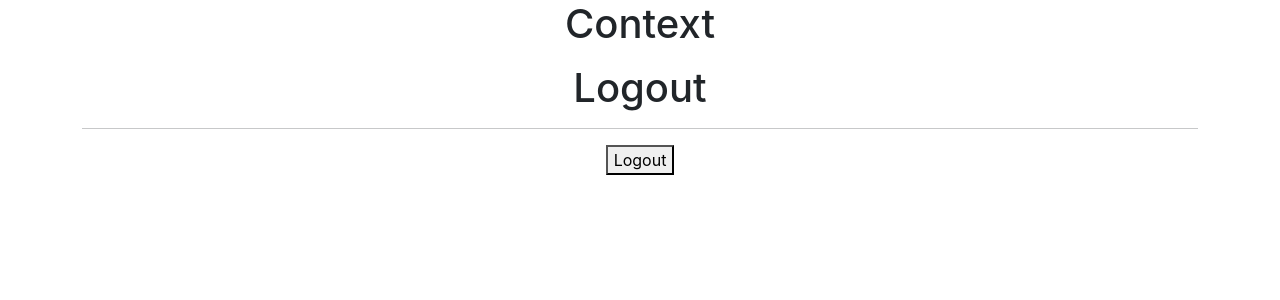
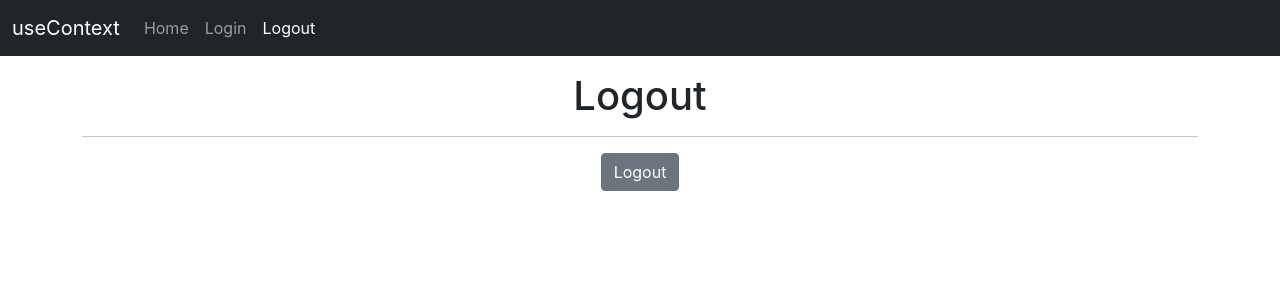
Before and after one commit to RodriGBorges/context-appReact, a React (Create React App) app: page /logout in a window 1280 px wide. Shown: the top 300 px of the page. Built offline with nearby package versions, Linux system fonts and the light colour scheme; the HTML template or start-up script is replaced by a standard one.

Commit message:
Rutas con react router dom

```diff
--- a/src/App.js
+++ b/src/App.js
@@ -4,7 +4,6 @@ import { AppRouter } from './routes/AppRouter';
 function App() {
   return (
     <div className="App">
-      <h1>Context</h1>
       <AppRouter/>
     </div>
   );
--- a/src/components/Navbar.js
+++ b/src/components/Navbar.js
@@ -1,19 +1,19 @@
 import React from 'react';
+import { Link, NavLink } from 'react-router-dom';
 
 export const Navbar = () => {
     return (
-        <nav className="navbar navbar-expand-lg navbar-dark bg-dark">
+        <nav className="navbar navbar-expand-md navbar-dark bg-dark">
             <div className="container-fluid">
-                <a className="navbar-brand" href="/">useContext</a>
+                <Link className="navbar-brand" to="/">useContext</Link>
                 <button className="navbar-toggler" type="button" data-bs-toggle="collapse" data-bs-target="#navbarNavAltMarkup" aria-controls="navbarNavAltMarkup" aria-expanded="false" aria-label="Toggle navigation">
                 <span className="navbar-toggler-icon"></span>
                 </button>
                 <div className="collapse navbar-collapse" id="navbarNavAltMarkup">
                 <div className="navbar-nav">
-                    <a className="nav-link active" aria-current="page" href="/">Home</a>
-                    <a className="nav-link" href="#">Features</a>
-                    <a className="nav-link" href="#">Pricing</a>
-                    <a className="nav-link disabled">Disabled</a>
+                    <NavLink activeclassname="active" className="nav-link" aria-current="page" to="/">Home</NavLink>
+                    <NavLink activeclassname="active" className="nav-link" to="/login">Login</NavLink>
+                    <NavLink activeclassname="active" className="nav-link" to="/logout">Logout</NavLink>
                 </div>
                 </div>
             </div>
--- a/src/pages/Login.js
+++ b/src/pages/Login.js
@@ -8,7 +8,7 @@ export const Login = () => {
             <h1>Login</h1>
             <hr/>
 
-            <button>
+            <button className='btn btn-primary'>
                 Login
             </button>
 
--- a/src/pages/Logout.js
+++ b/src/pages/Logout.js
@@ -8,7 +8,7 @@ export const Logout = () => {
             <h1>Logout</h1>
             <hr/>
 
-            <button>
+            <button className='btn btn-secondary'>
                 Logout
             </button>
 
--- a/src/routes/AppRouter.js
+++ b/src/routes/AppRouter.js
@@ -1,5 +1,6 @@
 import React from 'react';
 import { BrowserRouter, Routes, Route } from 'react-router-dom';
+import { Navbar } from '../components/Navbar';
 import { Home } from '../pages/Home';
 import { Login } from '../pages/Login';
 import { Logout } from '../pages/Logout';
@@ -8,6 +9,7 @@ import { Logout } from '../pages/Logout';
 export const AppRouter = () => {
     return (
         <BrowserRouter>
+        <Navbar/>
             <div className='container mt-3'>
                 <Routes>
                     <Route path='/' element={<Home/>}/>
```
